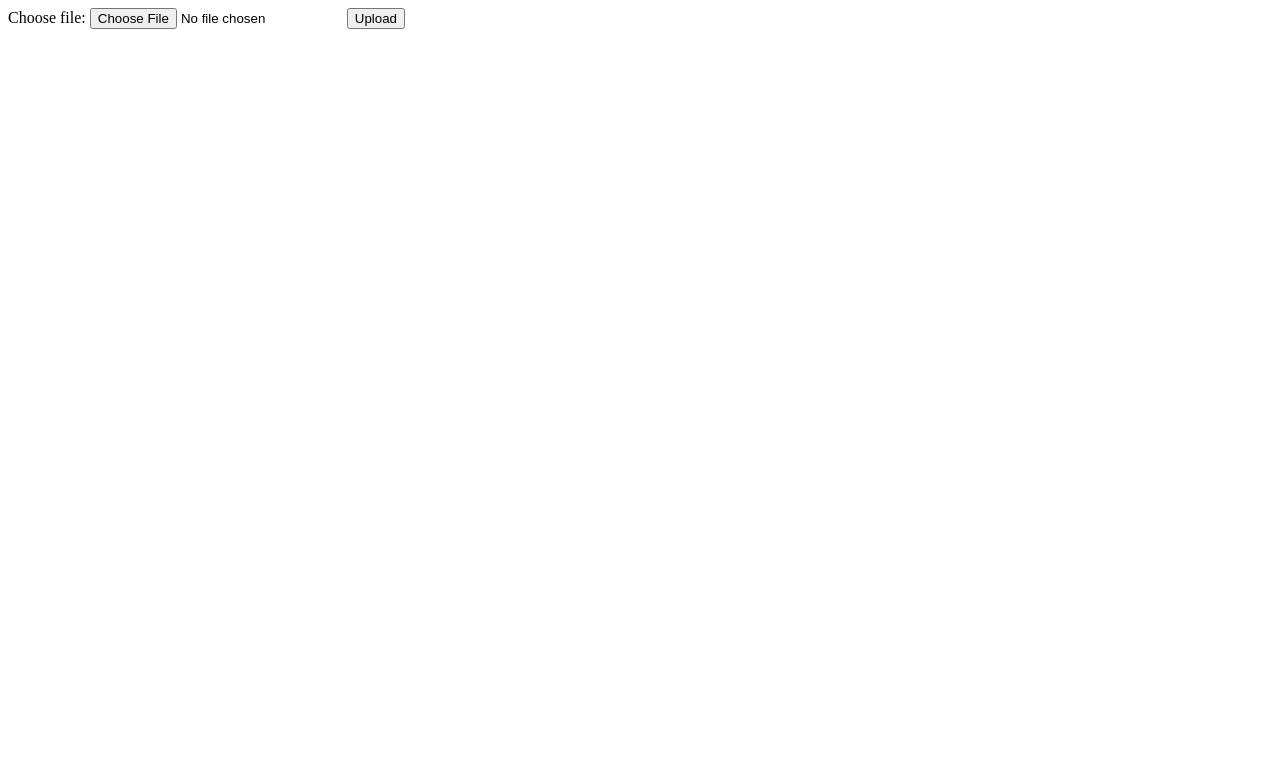
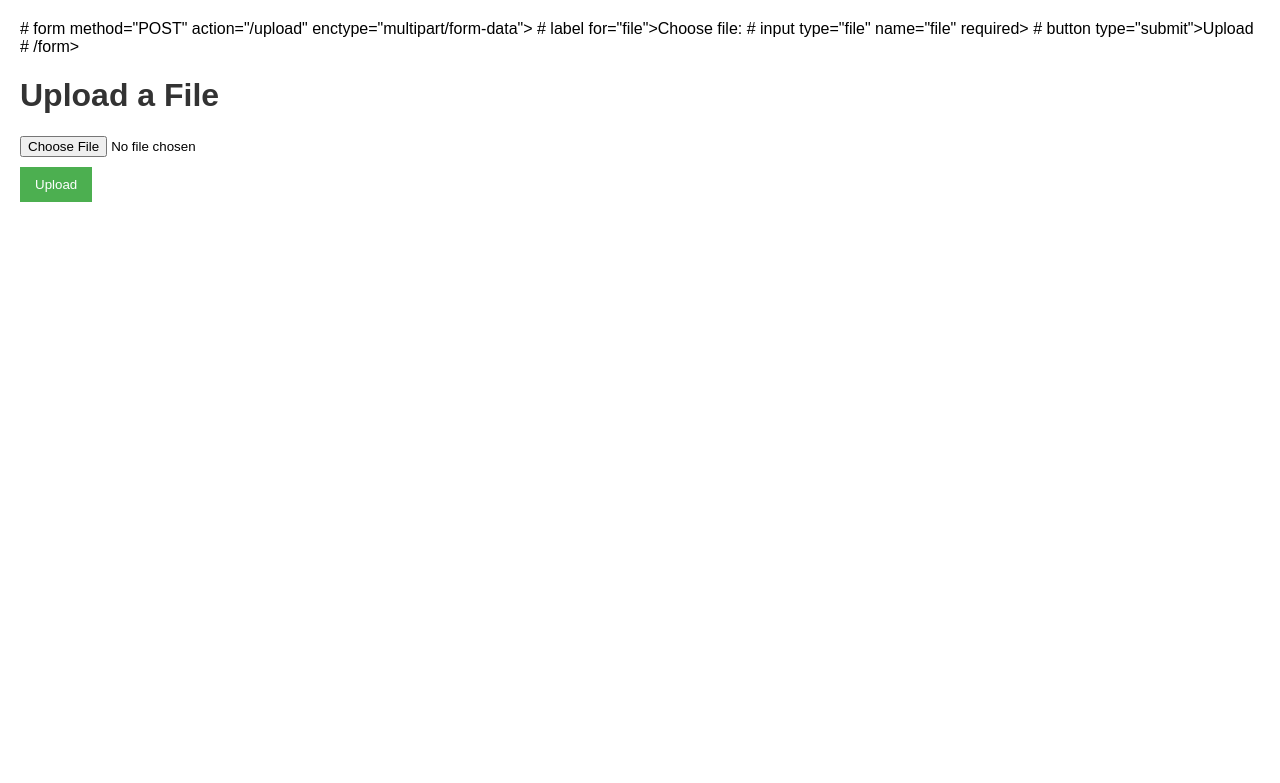
Before and after one commit to supriyameruva/flaskwebapp, a Flask app: page /upload in a window 1280 px wide. Shown: the top 783 px of the page. Run offline with Flask 2, Linux system fonts and the light colour scheme.

Commit message:
blob test

```diff
--- a/app.py
+++ b/app.py
@@ -1,9 +1,19 @@
 from flask import Flask, render_template, request, redirect, url_for, session
 from werkzeug.utils import secure_filename
+from azure.storage.blob import BlobServiceClient
+
 import os
 
 app = Flask(__name__)
 app.secret_key = 'supersecretkey'  # Needed for sessions
+
+
+account_url = "https://myflaskwebappstorage.blob.core.windows.net/"
+sas_token = "sv=2022-11-02&ss=bfqt&srt=sco&sp=rwdlacupiytfx&se=2024-10-17T07:48:24Z&st=2024-10-13T23:48:24Z&spr=https&sig=5QXXaTrWGsVmwyJ9Y%2B8SkY2jQbymPNt%2FCjWqErTOMdY%3D"
+blob_service_client = BlobServiceClient(account_url=account_url, credential=sas_token)
+
+
+
 
 @app.route('/')
 def index():
@@ -46,3 +56,16 @@ def upload():
             return f"File {filename} uploaded successfully"
         return 'File not allowed'
     return render_template('upload.html')
+
+
+@app.route('/upload', methods=['GET', 'POST'])
+def upload():
+    if request.method == 'POST':
+        file = request.files['file']
+        if file and allowed_file(file.filename):
+            # Create a blob client using the container and filename
+            blob_client = blob_service_client.get_blob_client(container='uploads', blob=file.filename)
+            blob_client.upload_blob(file, overwrite=True)  # Use overwrite=True to replace existing blobs
+            return f"File {file.filename} uploaded successfully to Azure Blob Storage"
+        return 'File not allowed'
+    return render_template('upload.html')
--- a/templates/upload.html
+++ b/templates/upload.html
@@ -1,5 +1,48 @@
-<form method="POST" action="/upload" enctype="multipart/form-data">
-    <label for="file">Choose file:</label>
-    <input type="file" name="file" required>
-    <button type="submit">Upload</button>
-</form>
+# form method="POST" action="/upload" enctype="multipart/form-data">
+ #   label for="file">Choose file:</label>
+  #  input type="file" name="file" required>
+   # button type="submit">Upload</button>
+# /form>
+
+
+<!DOCTYPE html>
+<html lang="en">
+<head>
+    <meta charset="UTF-8">
+    <meta name="viewport" content="width=device-width, initial-scale=1.0">
+    <title>Upload File</title>
+    <style>
+        body {
+            font-family: Arial, sans-serif;
+            margin: 20px;
+        }
+        h1 {
+            color: #333;
+        }
+        form {
+            margin-top: 20px;
+        }
+        input[type="file"] {
+            margin-bottom: 10px;
+        }
+        button {
+            padding: 10px 15px;
+            background-color: #4CAF50;
+            color: white;
+            border: none;
+            cursor: pointer;
+        }
+        button:hover {
+            background-color: #45a049;
+        }
+    </style>
+</head>
+<body>
+    <h1>Upload a File</h1>
+    <form action="{{ url_for('upload') }}" method="post" enctype="multipart/form-data">
+        <input type="file" name="file" required>
+        <br>
+        <button type="submit">Upload</button>
+    </form>
+</body>
+</html>
```
Also changed, not shown: 1 other file.
